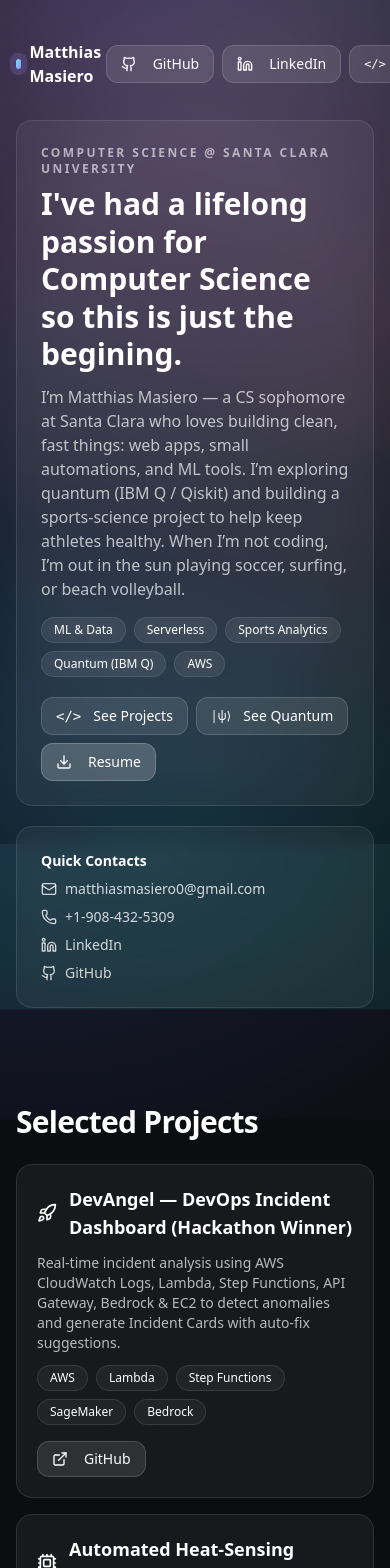
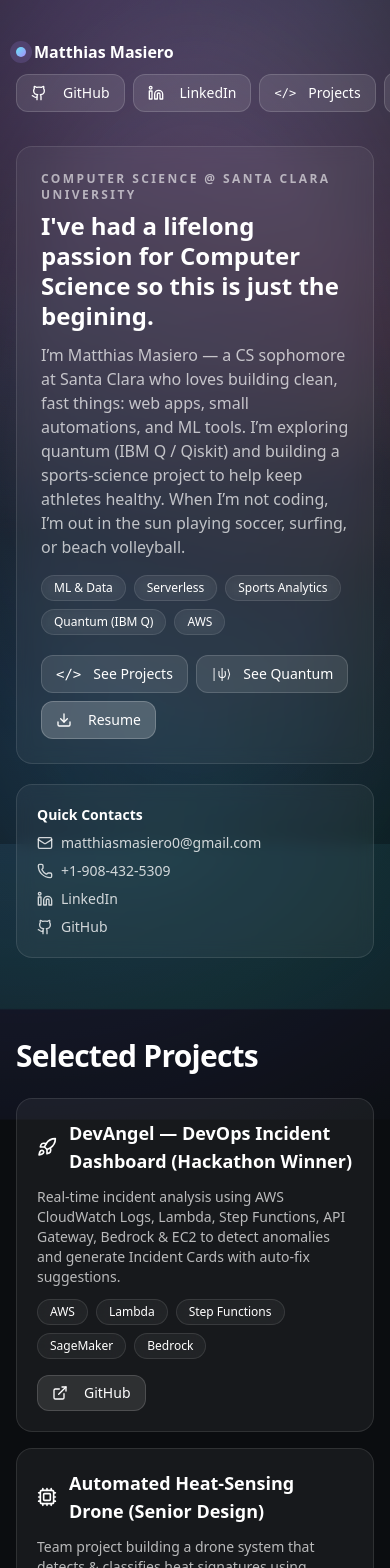
Before and after one commit to MatthiasMasiero/Portfolio, a React (Vite) app: page / in a window 390 px wide. Shown: the top 1568 px of the page. Built offline with nearby package versions, Linux system fonts and the light colour scheme.

Commit message:
made mobile friendly updates

```diff
--- a/src/App.jsx
+++ b/src/App.jsx
@@ -4,6 +4,31 @@ import { Github, Linkedin, Mail, Phone, ExternalLink, Download, Sparkles, Globe,
 // ---- Minimal UI shims (no external alias) ----------------------------------
 function cn(...parts){
   return parts.filter(Boolean).join(" ");
+}
+
+// --- Small hooks for responsive and reduced motion ---
+function useIsMobile(breakpoint = 640) {
+  const [isMobile, setIsMobile] = React.useState(() => typeof window !== 'undefined' && window.innerWidth <= breakpoint);
+  React.useEffect(() => {
+    const mq = window.matchMedia(`(max-width: ${breakpoint}px)`);
+    const onChange = () => setIsMobile(mq.matches);
+    onChange();
+    mq.addEventListener?.('change', onChange);
+    return () => mq.removeEventListener?.('change', onChange);
+  }, [breakpoint]);
+  return isMobile;
+}
+
+function usePrefersReducedMotion() {
+  const [reduced, setReduced] = React.useState(false);
+  React.useEffect(() => {
+    const mq = window.matchMedia('(prefers-reduced-motion: reduce)');
+    const onChange = () => setReduced(mq.matches);
+    onChange();
+    mq.addEventListener?.('change', onChange);
+    return () => mq.removeEventListener?.('change', onChange);
+  }, []);
+  return reduced;
 }
 
 function Card({ className = "", children }) {
@@ -268,7 +293,7 @@ const EDUCATION = [
 // ---- UI ---------------------------------------------------------------------
 function Section({ id, title, children }) {
   return (
-    <section id={id} className="max-w-6xl mx-auto px-4 py-14">
+    <section id={id} className="max-w-6xl mx-auto px-4 py-10 md:py-14">
       <motion.h2
         className="text-3xl md:text-4xl font-extrabold tracking-tight"
         initial={{ opacity: 0, y: 8 }}
@@ -300,7 +325,7 @@ function ProjectCard({ p }) {
       transition={{ duration: 0.35 }}
     >
       <Card className="bg-white/5 border-white/10 hover:bg-white/20 transition-colors h-full">
-        <CardContent className="p-5 flex flex-col gap-3">
+        <CardContent className="p-4 md:p-5 flex flex-col gap-3">
           <div className="flex items-center gap-3 text-lg font-semibold">
             <div className="flex items-center justify-center w-5 h-5">
               {React.isValidElement(p.icon)
@@ -335,7 +360,7 @@ function Header() {
     <header className="relative overflow-hidden">
       {/* Removed static gradient overlay */}
       <div className="max-w-6xl mx-auto px-4 py-10 md:py-14 relative">
-        <nav className="flex items-center justify-between">
+        <nav className="flex items-center justify-between gap-2 flex-wrap">
           <div className="flex items-center gap-2 font-extrabold">
             <span className="w-2.5 h-2.5 rounded-full bg-gradient-to-br from-cyan-300 to-violet-400 shadow-[0_0_0_6px_rgba(167,139,250,.18)]" />
             {PROFILE.name}
@@ -375,7 +400,7 @@ function Header() {
             <div className="text-xs uppercase tracking-[0.2em] text-white/60 font-semibold">
               Computer Science @ Santa Clara University
             </div>
-            <h1 className="text-3xl md:text-5xl font-black leading-tight mt-2">
+            <h1 className="text-2xl sm:text-3xl md:text-5xl font-black leading-tight mt-2">
               {PROFILE.tagline}
             </h1>
             <p className="text-white/70 mt-3 max-w-prose">{PROFILE.summary}</p>
@@ -413,7 +438,7 @@ function Header() {
             </div>
           </motion.div>
           <motion.div
-            className="md:col-span-5 bg-white/5 border border-white/10 rounded-2xl p-6 backdrop-blur"
+            className="md:col-span-5 bg-white/5 border border-white/10 rounded-2xl p-5 md:p-6 backdrop-blur"
             initial={{ opacity: 0, y: 10 }}
             animate={{ opacity: 1, y: 0 }}
             transition={{ duration: 0.45 }}
@@ -518,6 +543,7 @@ function rand(min, max) {
 function QuantumCard({ p, index, onHover, onLeave, onMeasure }) {
   const [collapsed, setCollapsed] = React.useState(false);
   const [hovering, setHovering] = React.useState(false);
+  const isMobile = useIsMobile();
 
   const makeTarget = React.useCallback(() => {
     const angle = rand(0, Math.PI * 2);
@@ -591,7 +617,7 @@ function QuantumCard({ p, index, onHover, onLeave, onMeasure }) {
             transition={{ duration: 0.12 }}
             className="absolute -top-2 left-2 z-20 pointer-events-none text-[11px] px-2 py-1 rounded-md bg-black/70 border border-white/10 shadow-lg backdrop-blur"
           >
-            Click to measure qubit
+            {isMobile ? 'Tap to measure qubit' : 'Click to measure qubit'}
           </motion.div>
         )}
       </div>
@@ -602,6 +628,8 @@ function QuantumCard({ p, index, onHover, onLeave, onMeasure }) {
 function QuantumGrid({ items }) {
   const [focused, setFocused] = React.useState(null);
   const [measured, setMeasured] = React.useState(false);
+  const isMobile = useIsMobile();
+  const prefersReduced = usePrefersReducedMotion();
 
   function buildSinePath(W, H, amp, phase, periods = 3, cy = H / 2) {
     const steps = 480;
@@ -616,7 +644,7 @@ function QuantumGrid({ items }) {
     return d;
   }
 
-  const waveCount = measured ? 1 : 28; // more waves to fill the section
+  const waveCount = prefersReduced ? (measured ? 1 : 8) : (measured ? 1 : (isMobile ? 14 : 28));
 
   return (
     <div className="relative [perspective:1200px]">
@@ -632,10 +660,10 @@ function QuantumGrid({ items }) {
         aria-hidden="true"
       >
         {Array.from({ length: waveCount }).map((_, i) => {
-          const H = 800;             // tall enough to cover the whole section
-          const W = 2400;            // >2x viewport width for seamless slide
+          const H = isMobile ? 560 : 800;   // shorter canvas on mobile
+          const W = 2400;                   // >2x viewport width for seamless slide
           const rowY = ((i + 1) / (waveCount + 1)) * H; // spread vertically across full height
-          const baseAmp = measured ? 40 : 28;          // stronger sine amplitude
+          const baseAmp = measured ? (isMobile ? 34 : 40) : (isMobile ? 22 : 28); // tune amplitude for mobile
           const ampJitter = measured ? 0 : (i % 5) * 1.5;
           const amp = baseAmp + ampJitter;
           const periods = measured ? 6 : 6;           // integer periods to ensure seamless tiling
@@ -651,11 +679,11 @@ function QuantumGrid({ items }) {
           ];
           const stroke = measured ? "rgba(167,139,250,.32)" : colorsIdle[i % colorsIdle.length];
           const strokeWidth = measured ? 2.4 : 1.2 + (i % 3) * 0.2;
-          const duration = measured ? 10 : 8 + (i % 7) * 0.6; // smooth varied speeds
+          const duration = prefersReduced ? 999 : (measured ? (isMobile ? 11 : 10) : (isMobile ? 9.5 : 8 + (i % 7) * 0.6));
           const delay = (i % 9) * 0.08;
 
           return (
-            <g key={i} style={{ animation: `waveShiftX ${duration}s linear infinite`, animationDelay: `${delay}s` }}>
+            <g key={i} style={ prefersReduced ? {} : { animation: `waveShiftX ${duration}s linear infinite`, animationDelay: `${delay}s` } }>
               <path d={d} fill="none" stroke={stroke} strokeWidth={strokeWidth} strokeLinecap="butt" />
               <path d={d} fill="none" stroke={stroke} strokeWidth={strokeWidth} strokeLinecap="butt" transform={`translate(${W}, 0)`} />
             </g>
@@ -663,7 +691,7 @@ function QuantumGrid({ items }) {
         })}
       </svg>
 
-      <div className="grid md:grid-cols-2 xl:grid-cols-3 gap-4 relative z-10">
+      <div className="grid grid-cols-1 md:grid-cols-2 xl:grid-cols-3 gap-3 md:gap-4 relative z-10">
         {items.map((p, i) => (
           <QuantumCard
             key={i}
```
